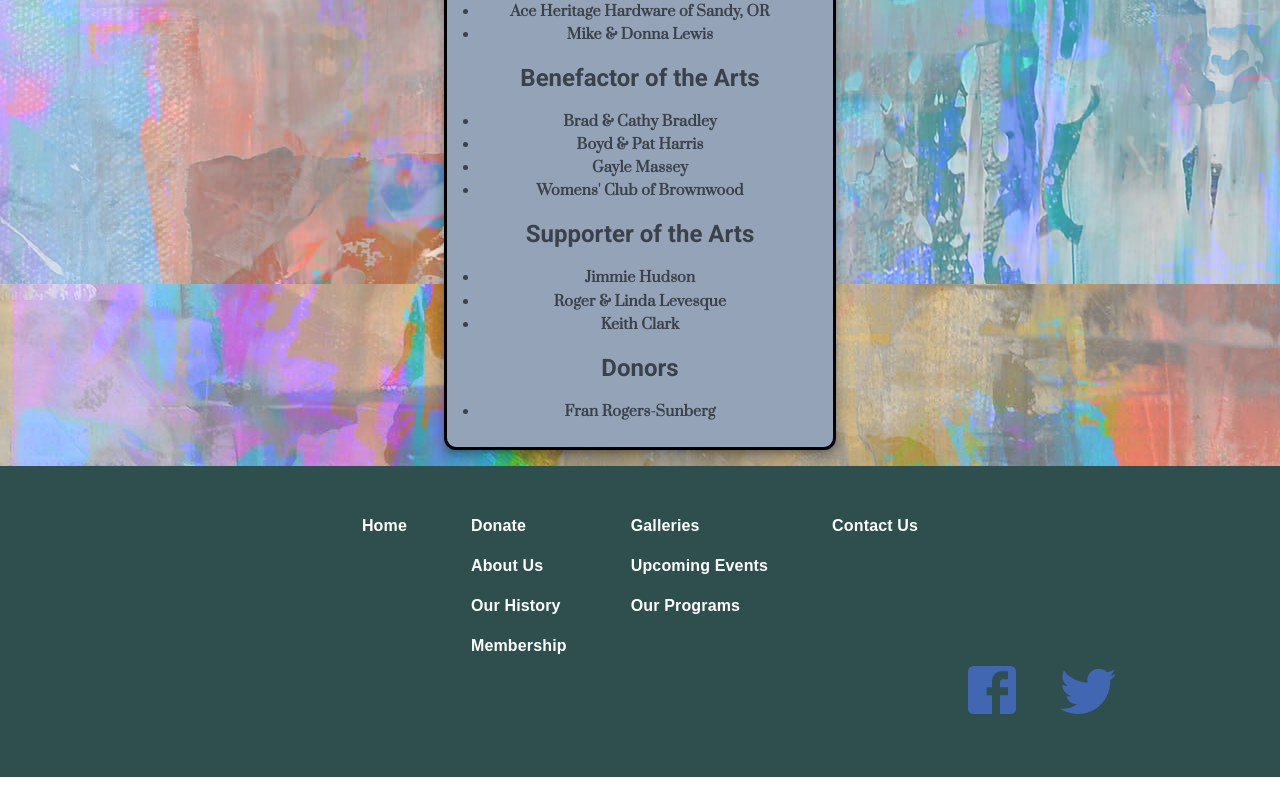
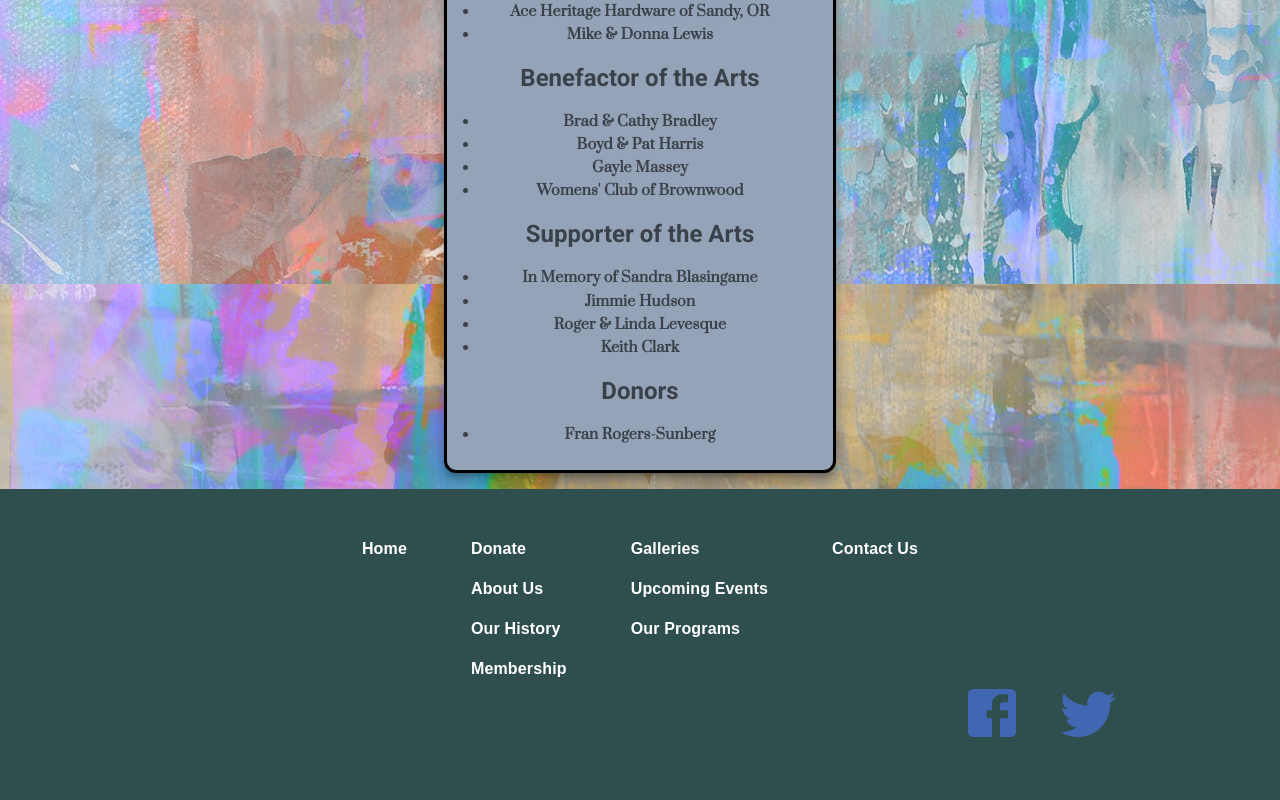
Before and after one commit to Jonathan-Day-Dev/bwd-art, a React (Create React App) app: page / in a window 1280 px wide. Shown: the part 1016-1816 px from the top of the page. Before the commit the page ends 1793 px from the top, so only its background shows below. Built offline with nearby package versions, Linux system fonts and the light colour scheme.

Commit message:
in memory of Sandra Blasingame

```diff
--- a/src/components/Thanks/Thanks.js
+++ b/src/components/Thanks/Thanks.js
@@ -23,6 +23,7 @@ const Thanks = (props) => {
           <Typography variant="h6">Womens' Club of Brownwood</Typography>
 
           <Typography variant="h5">Supporter of the Arts</Typography>
+          <Typography variant="h6">In Memory of Sandra Blasingame</Typography>
           <Typography variant="h6">Jimmie Hudson</Typography>
           <Typography variant="h6">Roger &amp; Linda Levesque</Typography>
           <Typography variant="h6">Keith Clark</Typography>
```
